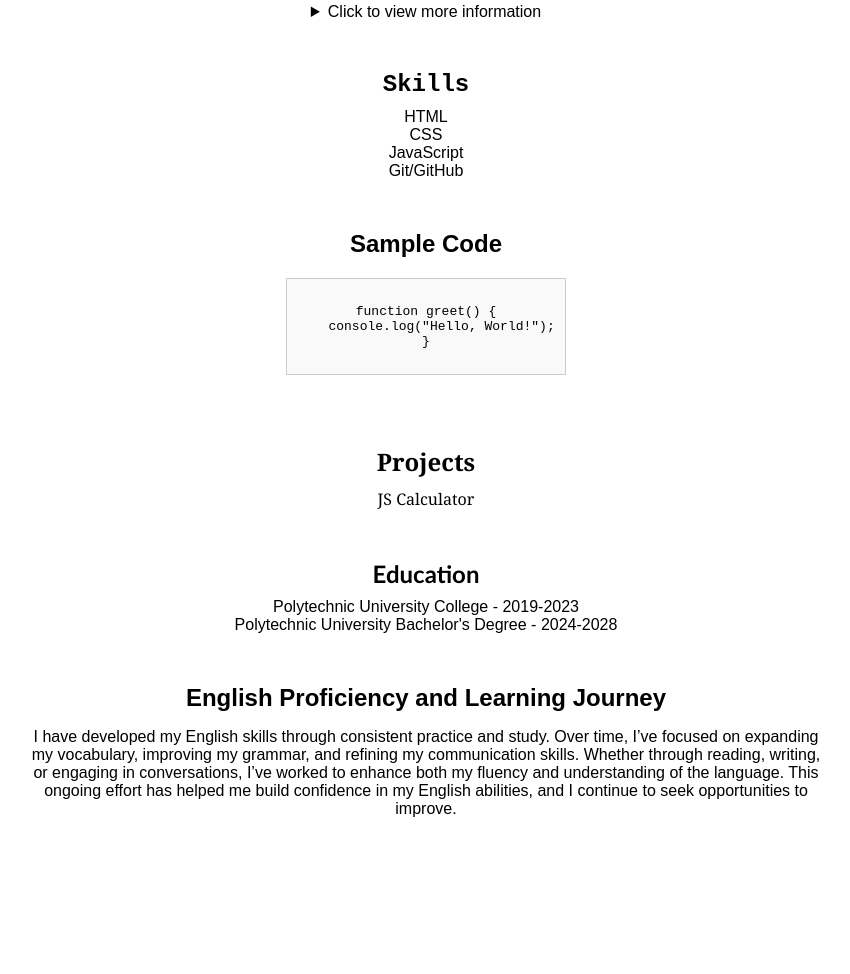
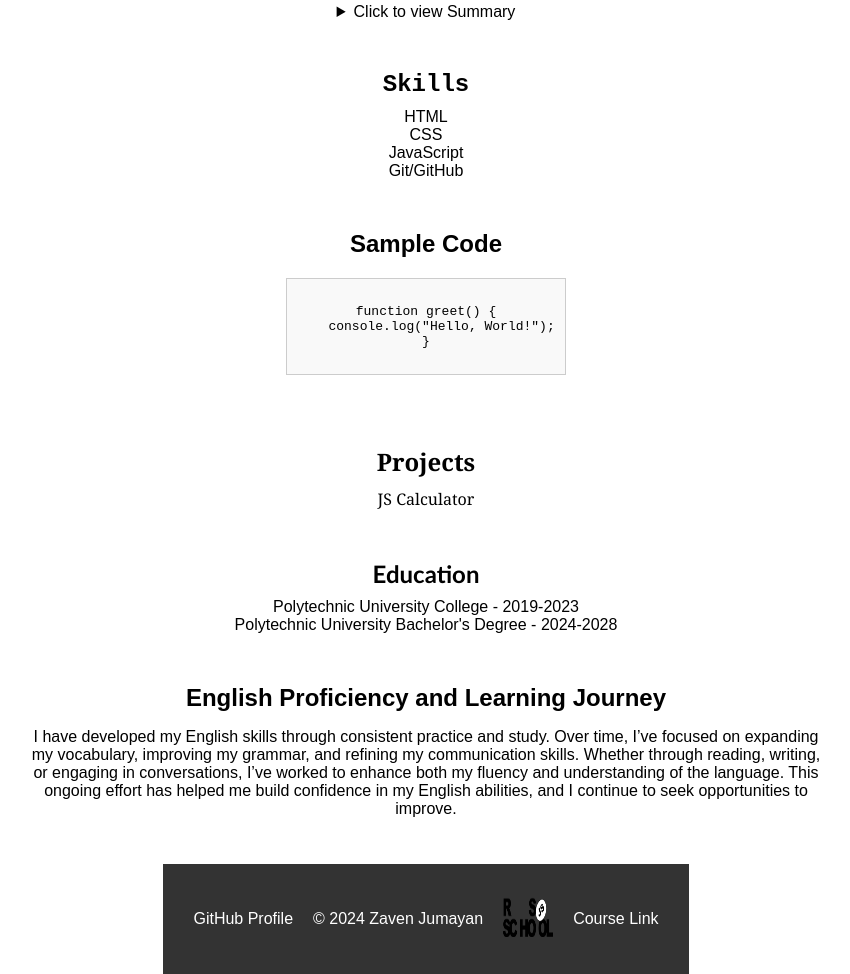
Before and after one commit to ZavenJumayan/rsschool-cv, a plain HTML site: page index.html in a window 1280 px wide. Shown: the part 239-1213 px from the top of the page, without its empty margins (214-1064 px from the left). Before the commit the page ends 1103 px from the top, so only its background shows below. Drawn offline with Linux system fonts and the light colour scheme.

Commit message:
feat:new pictures has been added in footer

```diff
--- a/index.html
+++ b/index.html
@@ -25,7 +25,7 @@
 
             <section>
                 <details>
-                    <summary>Click to view more information</summary>
+                    <summary>Click to view Summary</summary>
                     <p>I am a front-end developer with strong experience in version control using Git, including branching, merging, and deploying projects to platforms like GitHub Pages. My technical skills include seamless integration of web technologies, focusing on building user-friendly interfaces and maintaining robust code practices.</p>
                 </details>
             </section>
@@ -69,5 +69,26 @@ function greet() {
                 <p>I have developed my English skills through consistent practice and study. Over time, I’ve focused on expanding my vocabulary, improving my grammar, and refining my communication skills. Whether through reading, writing, or engaging in conversations, I’ve worked to enhance both my fluency and understanding of the language. This ongoing effort has helped me build confidence in my English abilities, and I continue to seek opportunities to improve.</p>
             </section>
         </main>
+        <footer>
+            <div class="footer-content">
+                <div class="git">
+                    <p><a href="https://github.com/ZavenJumayan" target="_blank" title="GitHub Profile">GitHub Profile</a></p>
+                </div>
+
+
+                <div class="my-website">
+                    <p>&copy; 2024 Zaven Jumayan</p>
+                </div>
+
+
+                <div class="course-logo">
+                    <img src="Img/rs-school-logo.png" alt="RS School Logo" width="50px" height="40" />
+
+                </div>
+                <div class="course-link">
+                    <a href="https://rs.school/courses/javascript" target="_blank" title="RS School JavaScript Course">Course Link</a>
+                </div>
+            </div>
+        </footer>
     </body>
 </html>
--- a/style.css
+++ b/style.css
@@ -1,23 +1,23 @@
-/* General body styles */
+
 body {
     height: 100%;
     margin: 0;
     padding: 0;
     display: flex;
     flex-direction: column;
-    justify-content: flex-start; /* Align items at the top of the screen */
-    align-items: center; /* Horizontally center content */
-    font-family: Arial, sans-serif; /* Set a default font */
+    justify-content: flex-start;
+    align-items: center;
+    font-family: Arial, sans-serif;
 }
 
-/* Remove default list styles from <ul> */
+
 ul {
     list-style: none;
     padding: 0;
     margin: 0;
 }
 
-/* Address section: link styles */
+
 address ul li a {
     text-decoration: none;
     color: inherit;
@@ -33,7 +33,6 @@ address ul li a:visited {
     text-decoration: underline;
 }
 
-/* Preformatted text box for code */
 pre {
     border: 1px solid #ccc;
     padding: 10px;
@@ -44,12 +43,12 @@ pre {
     margin: 20px 0;
 }
 
-/* Styles for skills section */
+
 .skills h2 {
     font-family: 'Courier New', Courier, monospace;
 }
 
-/* Project section and link styling */
+
 .projects h2, .projects a {
     font-family: Georgia, 'Times New Roman', Times, serif;
     text-decoration: none;
@@ -60,12 +59,12 @@ pre {
     text-decoration: underline;
 }
 
-/* Education section */
+
 .education h2 {
     font-family: 'Gill Sans', 'Gill Sans MT', Calibri, 'Trebuchet MS', sans-serif;
 }
 
-/* Center content inside header, main, and sections */
+
 main {
     max-width: 800px;
     width: 100%;
@@ -73,21 +72,51 @@ main {
     flex-direction: column;
     justify-content: center;
     align-items: center;
-    text-align: center; /* Ensure text inside is centered */
+    text-align: center;
 }
 
-/* Optional: Styling for header */
+
 header {
     margin-bottom: 20px;
 }
 
-/* Optional: Styling for each section for spacing */
+
 section {
     margin-bottom: 30px;
 }
 
-/* Specific styling for each h2 in the sections */
+
 section h2 {
     font-weight: bold;
     margin-bottom: 10px;
 }
+footer {
+    background-color: #333;
+    color: #fff;
+    padding: 20px;
+    text-align: center;
+}
+
+footer .footer-content {
+    display: flex;
+    justify-content: center;
+    align-items: center;
+    flex-wrap: wrap;
+}
+
+footer .footer-content div {
+    margin: 10px;
+}
+
+footer a {
+    color: #fff;
+    text-decoration: none;
+}
+
+footer a:hover {
+    text-decoration: underline;
+}
+.course-logo{
+    max-width: min-content;
+    max-height: fit-content;
+}
```
Also changed, not shown: Img/photo_2024-11-16_18-38-19.jpg (added), Img/rs-school-logo.png (added).
